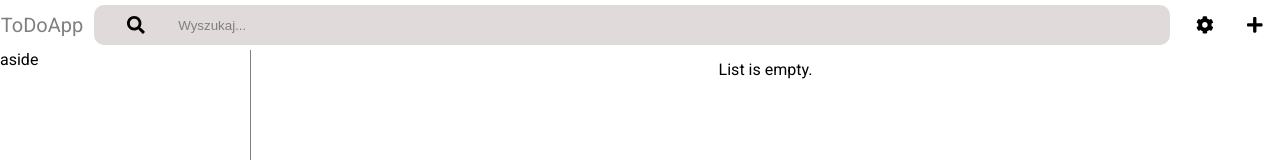
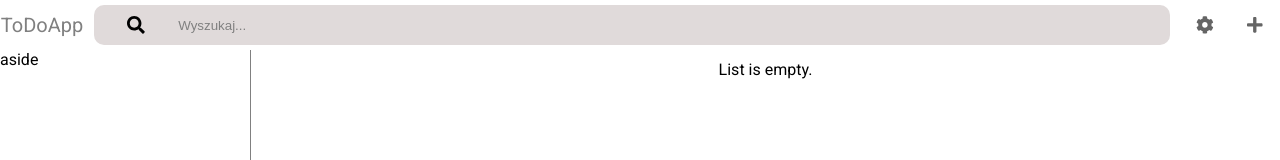
Before and after one commit to pswitalski/ToDoApp, a React (Create React App) app: page / in a window 1280 px wide. Shown: the top 160 px of the page. Built offline with nearby package versions, Linux system fonts and the light colour scheme.

Commit message:
change controls button color on dark theme

```diff
--- a/src/components/App/App.js
+++ b/src/components/App/App.js
@@ -52,7 +52,7 @@ function App() {
   return (
     <StyledApp className="App" darkTheme={darkTheme} >
       <GlobalStyle />
-        <Header handleToggleTaskOpen={handleToggleTaskOpen} handleAddTaskClose={handleAddTaskClose} handleSettingsOpen={handleSettingsOpen} handleSettingsClose={handleSettingsClose} />
+        <Header handleToggleTaskOpen={handleToggleTaskOpen} handleAddTaskClose={handleAddTaskClose} handleSettingsOpen={handleSettingsOpen} handleSettingsClose={handleSettingsClose} darkTheme={darkTheme} />
         <Main tasksList={tasksList} handleDeleteTask={handleDeleteTask} />
 
         {addTaskOpen ? <AddTask nextTaskId={nextTaskId} handleAddTaskClose={handleAddTaskClose} handleAddNewTask={handleAddNewTask} darkTheme={darkTheme} /> : null}
--- a/src/components/Header/Controls/ControlButton/ControlButton.js
+++ b/src/components/Header/Controls/ControlButton/ControlButton.js
@@ -4,11 +4,11 @@ import { StyledControlButton } from "./ControlButton.style";
 import { FontAwesomeIcon } from "@fortawesome/react-fontawesome";
 import { faCog, faPlus } from "@fortawesome/free-solid-svg-icons";
 
-function ControlButton({settings, add, onClick}) {
+function ControlButton({settings, add, onClick, darkTheme}) {
     return(
         <StyledControlButton onClick={onClick}>
-            {settings ? <FontAwesomeIcon icon={faCog} size={"lg"} /> : null}
-            {add ? <FontAwesomeIcon icon={faPlus} size={"lg"} /> : null}
+            {settings ? <FontAwesomeIcon icon={faCog} size={"lg"} color={darkTheme ? 'white' : '#656565'} /> : null}
+            {add ? <FontAwesomeIcon icon={faPlus} size={"lg"} color={darkTheme ? 'white' : '#656565'} /> : null}
         </StyledControlButton>
     )
 }
--- a/src/components/Header/Controls/Controls.js
+++ b/src/components/Header/Controls/Controls.js
@@ -3,7 +3,7 @@ import { StyledControls } from "./Controls.style";
 
 import ControlButton from "./ControlButton/ControlButton";
 
-function Controls({handleToggleTaskOpen, handleAddTaskClose, handleSettingsOpen, handleSettingsClose}) {
+function Controls({handleToggleTaskOpen, handleAddTaskClose, handleSettingsOpen, handleSettingsClose, darkTheme}) {
 
     const handleSettings = () => {
         handleAddTaskClose();
@@ -17,8 +17,8 @@ function Controls({handleToggleTaskOpen, handleAddTaskClose, handleSettingsOpen,
 
     return(
         <StyledControls>
-                <ControlButton settings onClick={handleSettings} />
-                <ControlButton add onClick={handleAddTask} />
+                <ControlButton settings onClick={handleSettings} darkTheme={darkTheme} />
+                <ControlButton add onClick={handleAddTask} darkTheme={darkTheme} />
         </StyledControls>
     )
 }
--- a/src/components/Header/Header.js
+++ b/src/components/Header/Header.js
@@ -6,12 +6,12 @@ import Logo from "./Logo/Logo";
 import Controls from "./Controls/Controls";
 import SearchBar from "./SearchBar/SearchBar";
 
-function Header({handleToggleTaskOpen, handleAddTaskClose, handleSettingsOpen, handleSettingsClose}) {
+function Header({handleToggleTaskOpen, handleAddTaskClose, handleSettingsOpen, handleSettingsClose, darkTheme}) {
     return(
         <StyledHeader>
             <Logo />
             <SearchBar />
-            <Controls handleToggleTaskOpen={handleToggleTaskOpen} handleAddTaskClose={handleAddTaskClose} handleSettingsOpen={handleSettingsOpen} handleSettingsClose={handleSettingsClose} />
+            <Controls handleToggleTaskOpen={handleToggleTaskOpen} handleAddTaskClose={handleAddTaskClose} handleSettingsOpen={handleSettingsOpen} handleSettingsClose={handleSettingsClose} darkTheme={darkTheme} />
         </StyledHeader>
     )
 }
```
